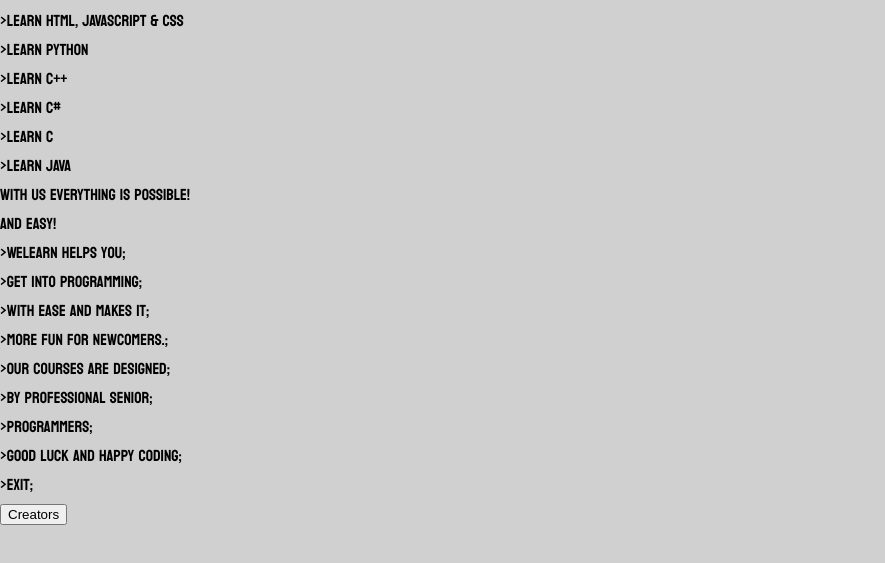
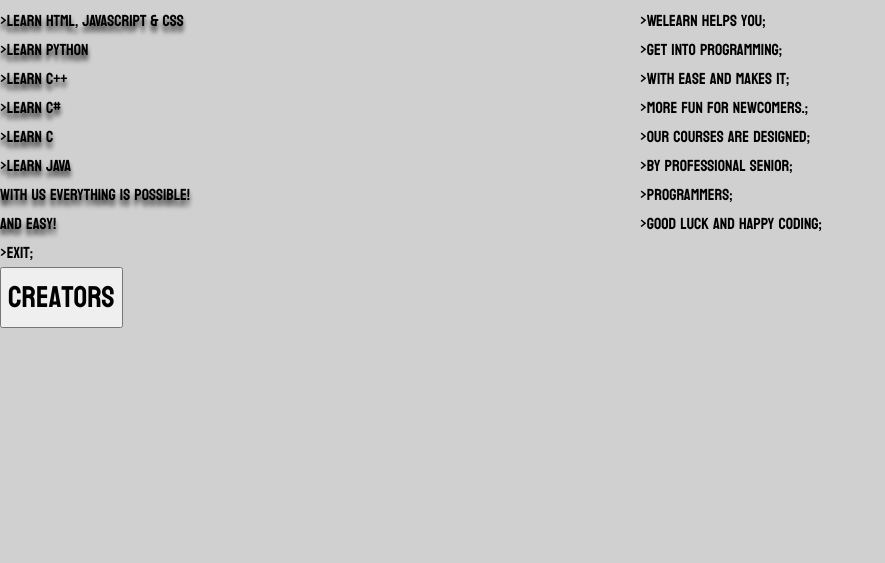
Before and after one commit to nNote1377/project-python, a plain HTML site: page index.html in a window 1280 px wide. Shown: the part 159-722 px from the top of the page, without its empty margins (0-885 px from the left). Drawn offline with Linux system fonts and the light colour scheme.

Commit message:
hate html and css

```diff
--- a/css/main.css
+++ b/css/main.css
@@ -11,24 +11,18 @@
     font-family: Koulen-Regular, serif;
     background: #d0d0d0;
 }
-.logo img{
+
+.logo img {
     width: 50%;
     padding-top: 1%;
 }
-/*
+
 .left-pane {
-    margin-left: 5%;
     width: 50%;
     float: left;
-    font-size: 3rem;
     text-shadow: 0 7px 4px rgba(0, 0, 0, 0.35), 0px 4px 4px rgba(0, 0, 0, 0.25), 0px 4px 4px rgba(0, 0, 0, 0.25);
 }
 
-
-.logo {
-    width: 50%;
-    padding-top: 5%;
-}
 
 .left-button {
     margin: 5% 0 0 0;
@@ -41,11 +35,18 @@
     text-align: center;
     font-family: "Koulen-Regular", sans-serif;
     font-size: 2rem;
-    !*font-weight: 400;*!
+    font-weight: 400;
 
 }
-
-.right-pane {
+.button-creator {
+    color: #000000;
+    text-align: left;
+    font-family: "Koulen-Regular", sans-serif;
+    font-size: 30px;
+    font-weight: 400;
+    position: relative;
+}
+/*.right-pane {
     float: right;
     width: 40%;
     margin-top: 5%;
@@ -62,5 +63,4 @@
     height: fit-content;
     width: fit-content;
     padding: 5% 15%;
-}
-*/
+}*/
--- a/index.html
+++ b/index.html
@@ -17,7 +17,7 @@
         <img src="assets/logo.png" alt="welearn">
     </div>
     <div class="content">
-        <div class="what-we-teach">
+        <div class="left-pane">
             >LEARN HTML, JAVASCRIPT & CSS<br>
             >LEARN PYTHON<br>
             >LEARN C++<br>
@@ -28,7 +28,7 @@
             WITH US EVERYTHING IS POSSIBLE!
             <br>and easy!
         </div>
-        <div class="right-pane-content">
+        <div class="right-pane">
             >WeLearn helps you;<br>
             >Get into Programming;<br>
             >with ease and makes it;<br>
@@ -42,7 +42,7 @@
 
     </div>
     <div class="buttons">
-        <input class="left-button" type="button" value="Creators">
+        <input class="button-creator" type="button" value="Creators">
     </div>
 
 </div>
```
